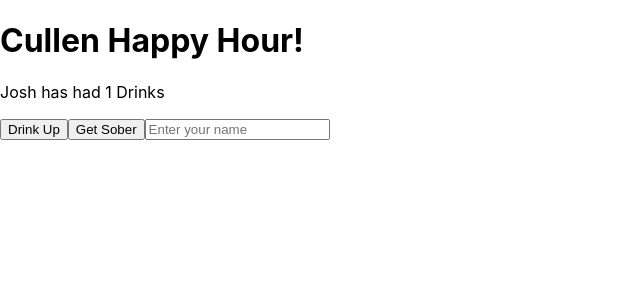
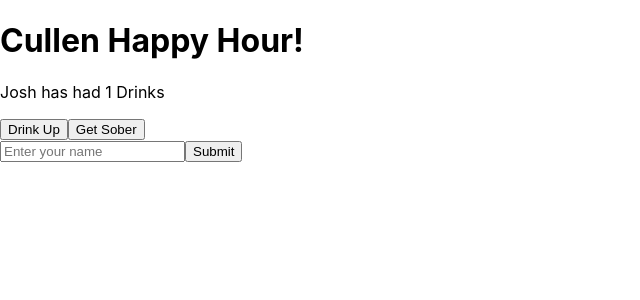
Before and after one commit to joshgulledge/react-intro, a React (Create React App) app: page / in a window 1280 px wide. Shown: the top 300 px of the page, without its empty margins (0-640 px from the left). Built offline with nearby package versions, Linux system fonts and the light colour scheme.

Commit message:
more notes

```diff
--- a/src/App.js
+++ b/src/App.js
@@ -9,6 +9,8 @@ function App() {
   const [name, setName] = useState('Josh');
   // let myName = 'josh';
 
+  const [nameInput, setNameInput] = useState('')
+
   let myH1 = <h1>Go home, {name}, you're Drunk</h1>;
 
   // does not render this way
@@ -17,6 +19,18 @@ function App() {
   const soberUp = function () {
     setDrinkCount(0);
   };
+
+  const onSubmit = (event) => {
+    event.preventDefault()
+    console.log('name', name);
+    console.log('nameInput', nameInput);
+    // grad the value from input field
+    // and update the name
+    setName(nameInput)
+
+    // clear name input
+    setNameInput('');
+  }
 
   const [drinkCount, setDrinkCount] = useState(1);
 
@@ -41,13 +55,17 @@ function App() {
 
       <button onClick={soberUp}>Get Sober</button>
 
+      <form onSubmit={onSubmit}>
       <input
+        value={nameInput}
         placeholder="Enter your name"
         onChange={(e) => {
           console.log(e.target.value);
-          setName(e.target.value);
-        }}
-      ></input>
+          setNameInput(e.target.value);
+        }}></input>
+
+        <input type="submit"></input>
+      </form>
     </div>
   );
 }
```
